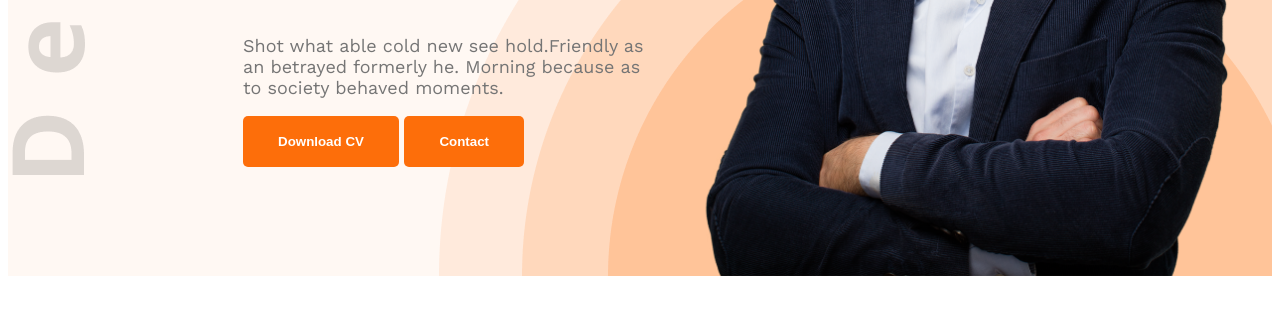
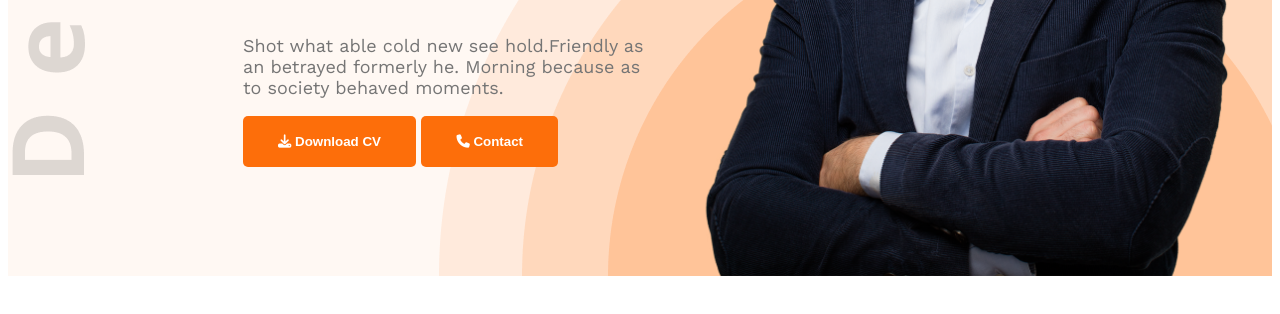
Before and after one commit to abdullah006007/web-developer-portfolio, a plain HTML site: page index.html in a window 1280 px wide. Shown: the part 638-952 px from the top of the page. Drawn offline with nearby package versions, Linux system fonts and the light colour scheme.

Commit message:
Awsome Icon

```diff
--- a/index.html
+++ b/index.html
@@ -11,6 +11,8 @@
         href="https://fonts.googleapis.com/css2?family=Open+Sans:ital,wght@0,300..800;1,300..800&family=Work+Sans:ital,wght@0,100..900;1,100..900&display=swap"
         rel="stylesheet">
     <link rel="stylesheet" href="styles/porfolio.css">
+    <script src="https://kit.fontawesome.com/333b49ac6c.js" crossorigin="anonymous"></script>
+
 </head>
 
 <body class="work-sans-uniquifier">
@@ -32,8 +34,9 @@
                 <h4 class="banner-grettings dark-2">Hi, I  am</h4>
                 <h1 class="banner-tittle">Mary Hardy</h1>
                 <p class="bannner-description dark-3">Shot what able cold new see hold.Friendly as an betrayed formerly he. Morning because as to society behaved moments.</p>
-                <button class="btn-primary">Download CV</button>
-                <button class="btn-primary">Contact</button>
+                <button class="btn-primary"><i class="fas fa-download"></i>
+                    Download CV</button>
+                <button class="btn-primary"><i class="fa-solid fa-phone"></i> Contact</button>
 
             </div>
             <img class="banner-profile-picture" src="./images/hardy.png" alt="">
@@ -150,7 +153,7 @@
 
             </div>
             <div class="text-center resume-download-cv">
-                <button class="btn-primary">Download CV</button>
+                <button class="btn-primary"><i class="fa-solid fa-download"></i> Download CV</button>
 
             </div>
         </div>
```
